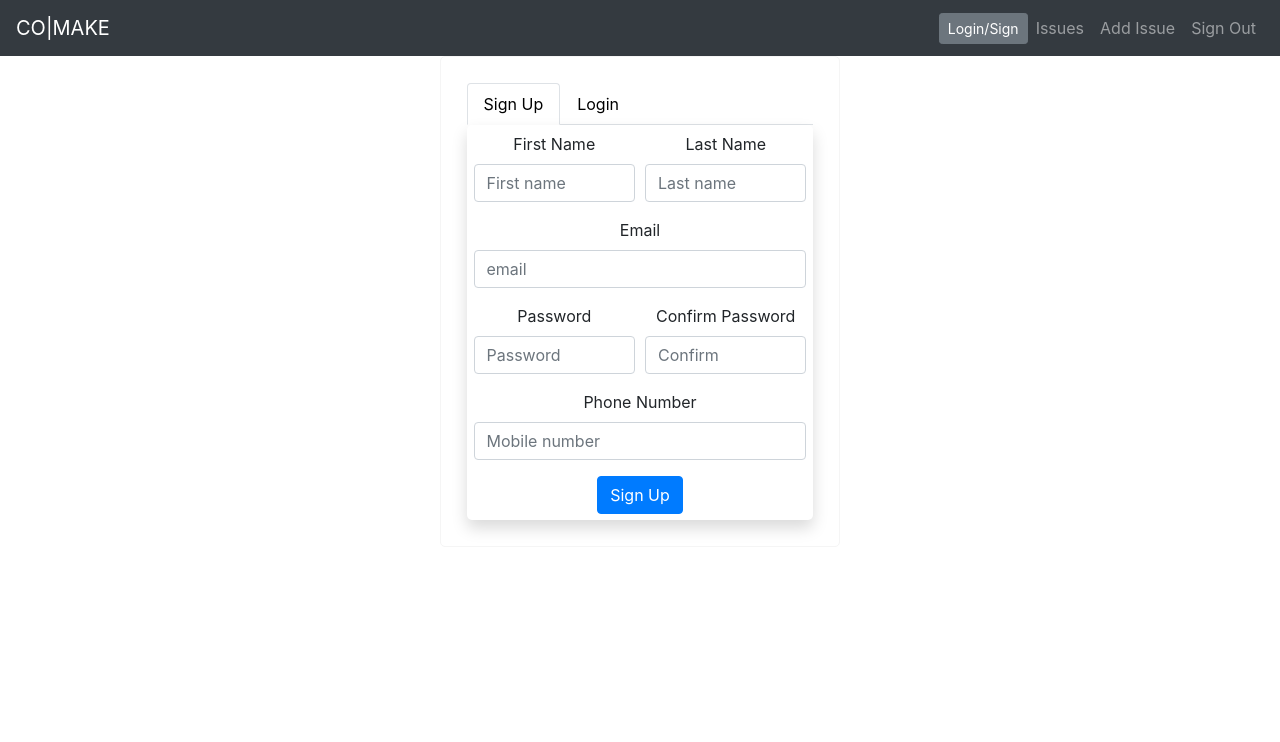
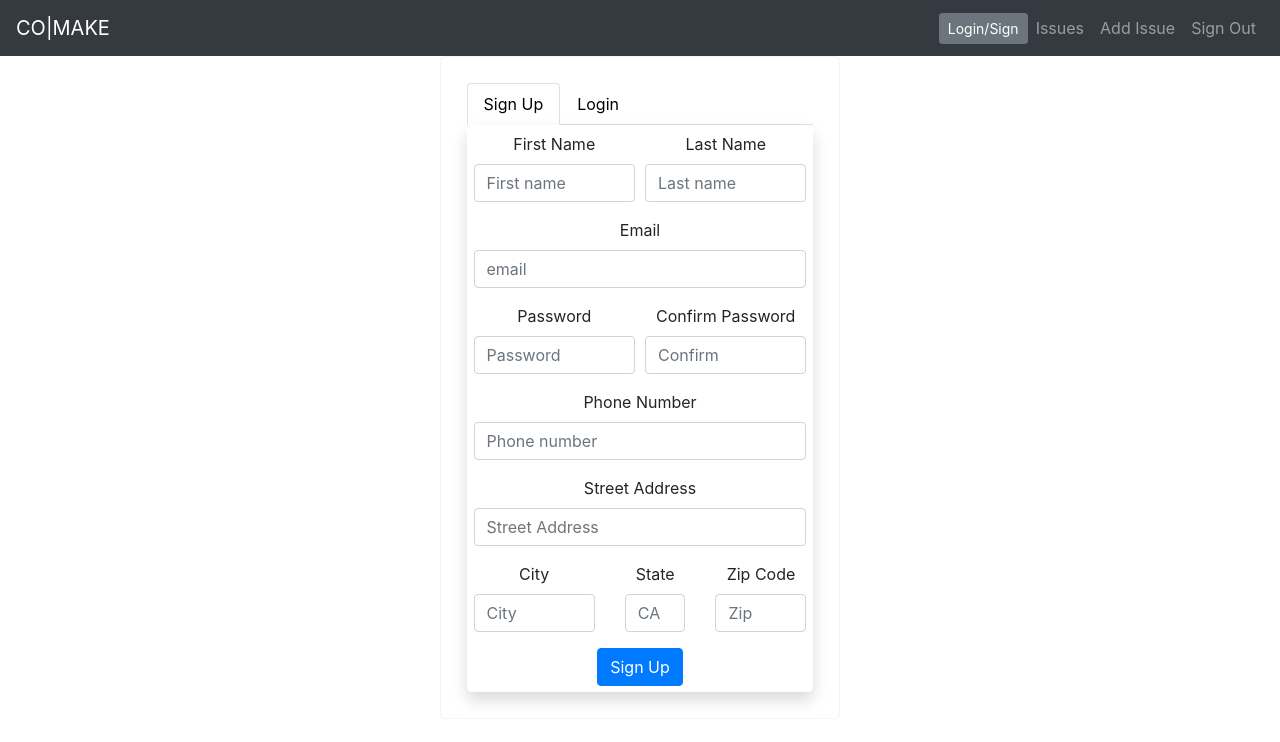
Before and after one commit to Co-make-tt76/front-end, a React (Create React App) app in the folder co-make/: page /register in a window 1280 px wide. Shown: the top 742 px of the page. Built offline with nearby package versions, Linux system fonts and the light colour scheme.

Commit message:
Adding reqired inputs to reg form

```diff
--- a/co-make/src/components/Register.js
+++ b/co-make/src/components/Register.js
@@ -1,13 +1,21 @@
-import React, { useRef }from 'react';
+import React, { useRef, useState }from 'react';
 import { useForm } from 'react-hook-form';
 import { ErrorMessage } from '@hookform/error-message';
 import {Form, Button, Label, Input, FormGroup, Col, Row} from 'reactstrap'
 
+
+
+
+
 export default function Register() {
-   const { register, handleSubmit, errors, reset, watch } = useForm({
+   const { register, handleSubmit, errors, reset, watch, setValue } = useForm({
       mode: "onBlur",
 
+
     });
+
+
+
    const password = useRef({});
   password.current = watch("password", "");
 
@@ -22,7 +30,7 @@ export default function Register() {
 
 
    return (
-   <div className='auth-form-container  shadow' >
+    <div className='auth-form-container  shadow' >
 
     <Form onSubmit={handleSubmit(onSubmit)}>
       <Row form>
@@ -102,16 +110,63 @@ export default function Register() {
     </Row>
 
       <FormGroup>
-        <Label for="phone_number" >Phone Number</Label>
+        <Label for="phone" >Phone Number</Label>
         <Input
         type="tel"
-        placeholder="Mobile number"
-        name="phone_number"
+        placeholder="Phone number"
+        name="phone"
         innerRef={register}
         />
       </FormGroup>
 
-      <Button type="submit" color="primary">Sign Up</Button>
+      <FormGroup>
+        <Label for="street_address" >Street Address</Label>
+        <Input
+        type="text"
+        placeholder="Street Address"
+        name="street_address"
+        innerRef={register}
+        />
+      </FormGroup>
+    <Row>
+    <Col md={5}>
+      <FormGroup>
+        <Label for="city" >City</Label>
+        <Input
+        type="text"
+        placeholder="City"
+        name="city"
+        innerRef={register}
+        />
+      </FormGroup>
+    </Col>
+    <Col md={3}>
+      <FormGroup>
+        <Label for="state" >State</Label>
+        <Input
+        type="text"
+        placeholder="CA"
+        name="state"
+        innerRef={register({
+          max: 2
+        })}
+        />
+      </FormGroup>
+    </Col>
+    <Col md={4}>
+      <FormGroup>
+        <Label for="zip_code" >Zip Code</Label>
+        <Input
+        type="number"
+        placeholder="Zip"
+        name="zip_code"
+        innerRef={register}
+        />
+      </FormGroup>
+    </Col>
+    </Row>
+
+      <Button type="submit" color="primary" onClick={() => setValue("role", "Grace")}>Sign Up</Button>
 
     </Form>
     </div>
```
